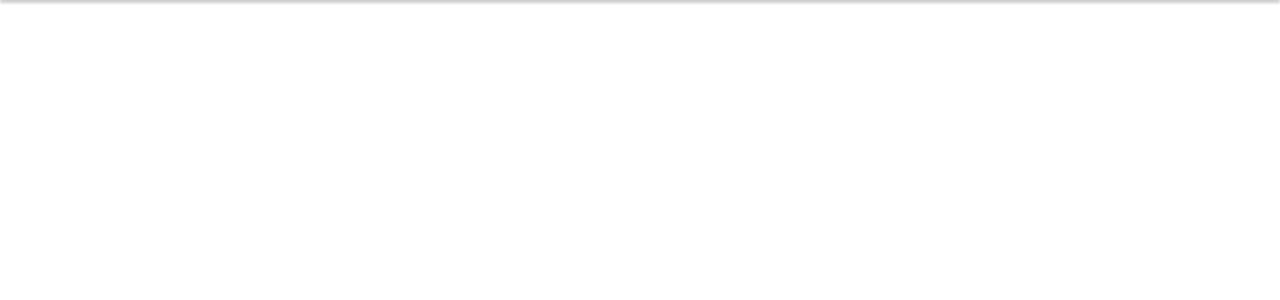
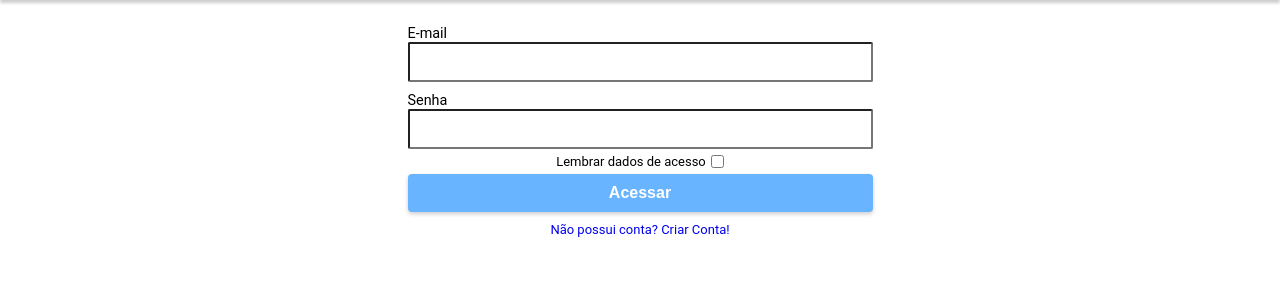
Before and after one commit to michelebswm/api-flask-hashtag-pagamentos, a Flask app: page /login in a window 1280 px wide. Shown: the part 60-360 px from the top of the page. Run offline with Flask 3, Linux system fonts and the light colour scheme; some web fonts are replaced.

Commit message:
feat: adiciona login

```diff
--- a/controlepagamentos/forms.py
+++ b/controlepagamentos/forms.py
@@ -1,3 +1,5 @@
+import smtplib
+
 from flask_wtf import FlaskForm
 from wtforms import StringField, PasswordField, SubmitField, BooleanField
 from wtforms.validators import DataRequired, Length, Email, EqualTo, ValidationError
@@ -16,9 +18,10 @@ class FormCriarUser(FlaskForm):
 
     def validate_email(self, email):
         try:
+            # Use validate_email from email_validator for advanced checks
             validate_email(email.data)
-        except:
-            raise ValidationError(f"E-mail inválido")
+        except (ValueError, smtplib.SMTPException) as e:
+            raise ValidationError(f"E-mail inválido: {str(e)}")
 
         user = User.query.filter_by(email=email.data).first()
         if user:
--- a/controlepagamentos/static/css/style.css
+++ b/controlepagamentos/static/css/style.css
@@ -140,6 +140,20 @@
 	transform: scale(1.05);
 }
 
+.lembrar-acesso {
+	padding: 0 20px;
+	display: flex;
+	flex-direction: row;
+	gap: 5px;
+	justify-content: center;
+}
+
+.label-form-lembrar,
+.link-criar-conta {
+	text-align: center;
+	font-size: 13px;
+}
+
 /* Validações Formulários */
 .text-danger,
 .invalid-feedback {
--- a/controlepagamentos/templates/login.html
+++ b/controlepagamentos/templates/login.html
@@ -1,5 +1,50 @@
 {% extends 'base.html' %}
 
 {% block body %}
+<div class="form">
+	<form method="POST" action="" class="form-content">
+		{{ form_login.csrf_token}}
+		<div class="item-form">
+			{{ form_login.email.label(class="label-form") }}
+			{% if form_login.email.errors %}
+				{{ form_login.email(class="input-form is-invalid") }}		<!-- Adicionada classe is-invalid para customizar validação invalida-->
+			<div class="invalid-feedback">
+				{% for erro in form_login.email.errors %}
+					{{ erro }}
+				{% endfor %}
+			</div>
+			{% else %}
+				{{ form_login.email(class="input-form") }}
+			{% endif %}
 
+		</div>
+		<div class="item-form">
+			{{ form_login.senha.label(class="label-form")}}
+			{% if form_login.senha.errors %}
+				{{ form_login.senha(class="input-form is-invalid") }}
+			<div class="invalid-feedback">
+				{% for erro in form_login.senha.errors %}
+					{{ erro }}
+				{% endfor %}
+			</div>
+			{% else %}
+				{{ form_login.senha(class="input-form") }}
+			{% endif %}
+
+		</div>
+		<div class="item-form lembrar-acesso">
+			{{ form_login.lembrar_dados.label(class="label-form-lembrar") }}
+			{{ form_login.lembrar_dados(class="checkbox-form") }}
+		</div>
+
+		<div class="item-form">
+			{{ form_login.btn_login(class="btn-form") }}
+		</div>
+		<div class="item-form">
+			<a href="{{url_for('cadastro')}}" class="link-criar-conta"
+				>Não possui conta? Criar Conta!</a
+			>
+		</div>
+	</form>
+</div>
 {% endblock %}
--- a/controlepagamentos/templates/navbar.html
+++ b/controlepagamentos/templates/navbar.html
@@ -2,7 +2,11 @@
     <div class="navbar-title">API Recuperação</div>
     <div class="navbar">
         <a href="{{ url_for('index') }}" class="item-navbar">Home</a>
-        <a href="{{ url_for('login') }}" class="item-navbar">Login</a>
-        <a href="{{ url_for('cadastro') }}" class="item-navbar">Cadastro</a>
+        {% if current_user.is_authenticated %}
+            <a href="{{ url_for('logout') }}" class="item-navbar">Logout</a>
+        {% else %}
+             <a href="{{ url_for('login') }}" class="item-navbar">Login</a>
+            <a href="{{ url_for('cadastro') }}" class="item-navbar">Cadastro</a>
+        {% endif %}
     </div>
 </header>
--- a/controlepagamentos/views.py
+++ b/controlepagamentos/views.py
@@ -3,7 +3,6 @@ from flask import Flask, render_template, url_for, request, flash, redirect
 from flask_login import login_user, logout_user, current_user, login_required
 from controlepagamentos.models import User
 from controlepagamentos.forms import FormLogin, FormCriarUser
-
 
 @app.route("/")
 def index():
@@ -18,7 +17,7 @@ def cadastro():
             flash("Token de cadastro inválido.", "alert-danger")
             return redirect(url_for('cadastro'))
 
-        senha_cript = bcrypt.generate_password_hash(form_criaruser.senha.data)
+        senha_cript = bcrypt.generate_password_hash(form_criaruser.senha.data).decode('utf-8')
 
         usuario = User()
         usuario.nome = form_criaruser.nome.data
@@ -39,9 +38,18 @@ def login():
     form_login = FormLogin()
     if form_login.validate_on_submit() and 'btn_login' in request.form:
         user = User.query.filter_by(email=form_login.email.data).first()
+        print(bcrypt.check_password_hash(user.senha, form_login.senha.data))
         if user and bcrypt.check_password_hash(user.senha, form_login.senha.data):
             login_user(user, remember=form_login.lembrar_dados.data)
             flash(f'Login realizado com sucesso no e-mail: {form_login.email.data}', 'alert-success')
             return redirect(url_for('index'))
         flash(f'Falha no Login E-mail ou senha incorretos!', 'alert-danger')
     return render_template("login.html", form_login=form_login)
+
+
+@app.route('/logout')
+@login_required
+def logout():
+    logout_user()
+    flash('Logout realizado com sucesso!', 'alert-success')
+    return redirect(url_for('login'))
```
